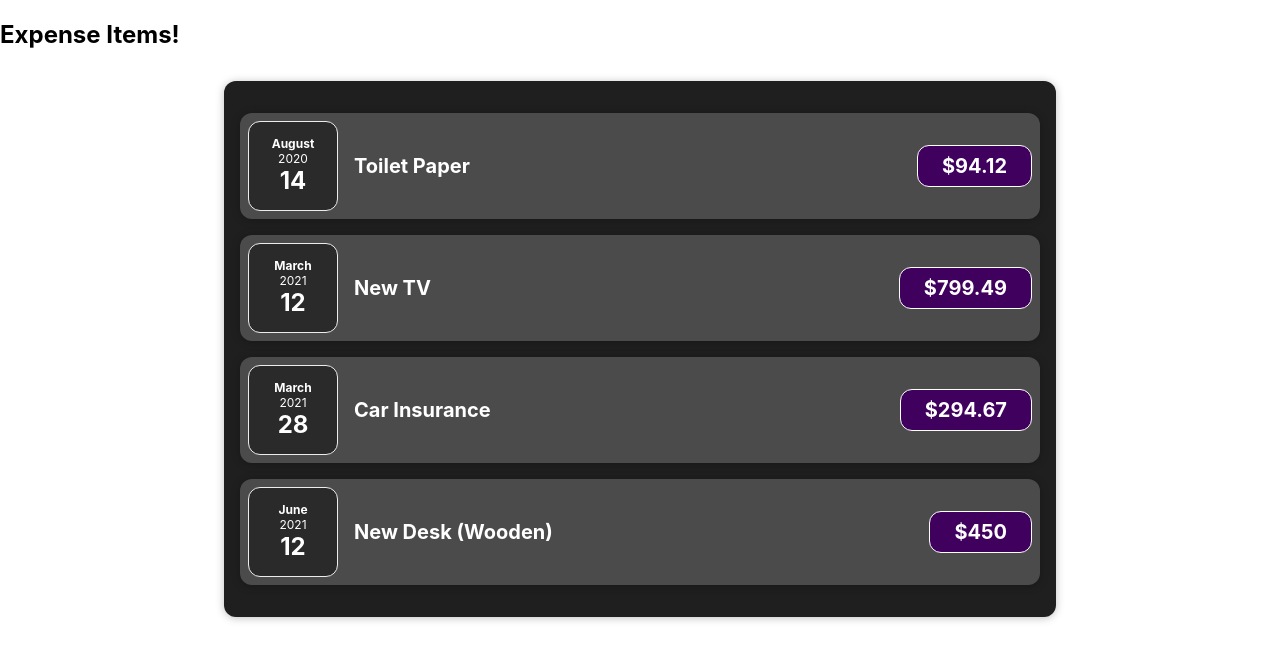
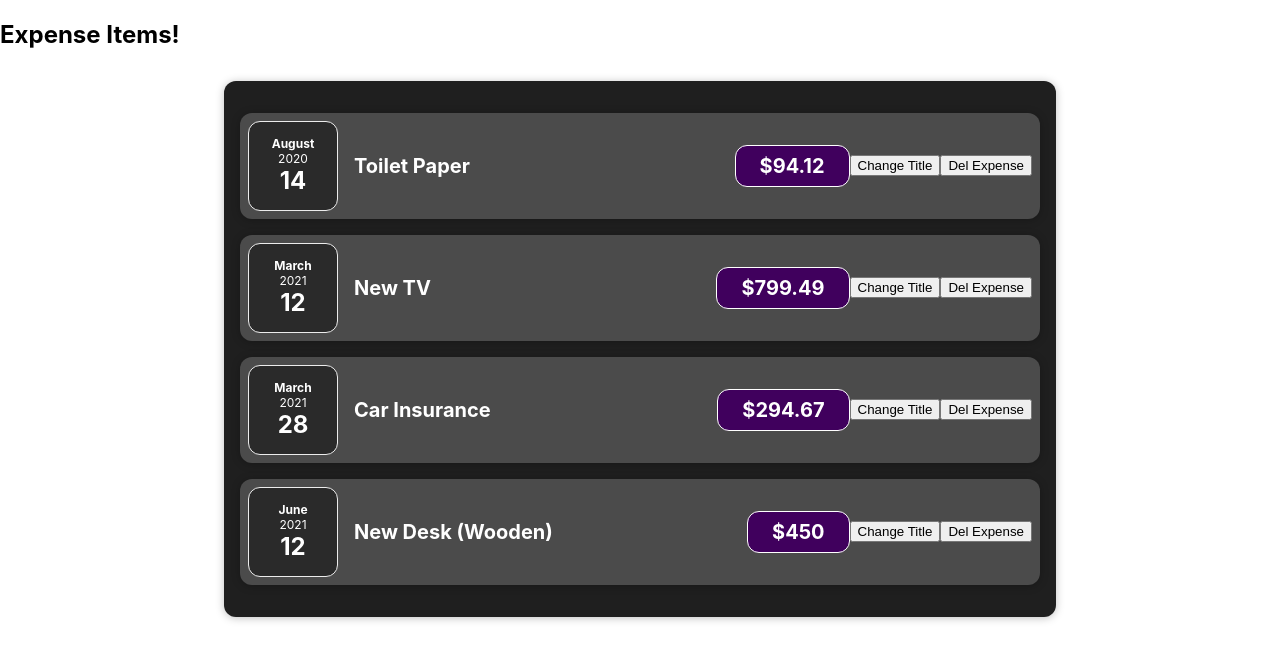
Before and after one commit to MrAbhishekRawat/frontend_module, a React (Create React App) app: page / in a window 1280 px wide. Shown: the top 660 px of the page. Built offline with nearby package versions, Linux system fonts and the light colour scheme.

Commit message:
adv react task1

```diff
--- a/src/Components/Expenses/ExpenseItem.js
+++ b/src/Components/Expenses/ExpenseItem.js
@@ -5,6 +5,12 @@ import Card from '../UI/Card';
 import './ExpenseItem.css';
 
 const ExpenseItem = (props) => {
+  const clickHandler= ()=>{
+    console.log("clicked!!")
+  }
+  const delHandler=()=>{
+    props.onDelete(props.id);
+  }
   return (
     <Card className='expense-item'>
       <ExpenseDate date={props.date} />
@@ -12,6 +18,8 @@ const ExpenseItem = (props) => {
         <h2>{props.title}</h2>
         <div className='expense-item__price'>${props.amount}</div>
       </div>
+      <button onClick= {clickHandler}>Change Title</button>
+      <button onClick= {delHandler}>Del Expense</button>
     </Card>
   );
 }
--- a/src/Components/Expenses/Expns.js
+++ b/src/Components/Expenses/Expns.js
@@ -1,34 +1,32 @@
-import React from 'react';
-
+import React, { useState } from 'react';
 import ExpenseItem from './ExpenseItem';
 import Card from '../UI/Card';
 import './Expns.css';
 
 const Expenses = (props) => {
+  const [expenses, setExpenses] = useState(props.items);
+
+  const deleteExpenseHandler = (id) => {
+    setExpenses((prevExpenses) => {
+      const updatedExpenses = prevExpenses.filter((expense) => expense.id !== id);
+      return updatedExpenses;
+    });
+  };
+
   return (
     <Card className="expenses">
-      <ExpenseItem
-        title={props.items[0].title}
-        amount={props.items[0].amount}
-        date={props.items[0].date}
-      />
-      <ExpenseItem
-        title={props.items[1].title}
-        amount={props.items[1].amount}
-        date={props.items[1].date}
-      />
-      <ExpenseItem
-        title={props.items[2].title}
-        amount={props.items[2].amount}
-        date={props.items[2].date}
-      />
-      <ExpenseItem
-        title={props.items[3].title}
-        amount={props.items[3].amount}
-        date={props.items[3].date}
-      />
+      {expenses.map((expense) => (
+        <ExpenseItem
+          key={expense.id}
+          id={expense.id}
+          title={expense.title}
+          amount={expense.amount}
+          date={expense.date}
+          onDelete={deleteExpenseHandler}
+        />
+      ))}
     </Card>
   );
-}
+};
 
 export default Expenses;
```
